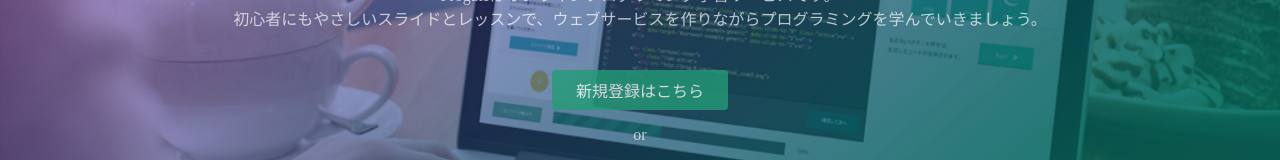
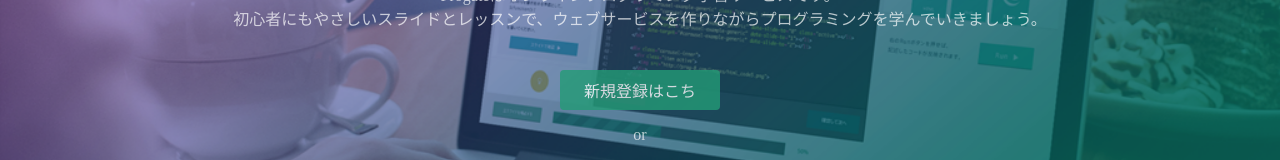
Before and after one commit to kobonosuke/prog-8.github.io, a plain HTML site: page index.html in a window 1280 px wide. Shown: the part 362-522 px from the top of the page. Drawn offline with Linux system fonts and the light colour scheme.

Commit message:
Update index.html

```diff
--- a/index.html
+++ b/index.html
@@ -26,7 +26,7 @@
       <h1>LEARN TO CODE.<br>LEARN TO BE CREATIVE.</h1>
       <p>Progateはオンラインプログラミング学習サービスです。<br>初心者にもやさしいスライドとレッスンで、ウェブサービスを作りながらプログラミングを学んでいきましょう。</p>
       <div class="btn-wrapper">
-        <a href="#" class="btn signup">新規登録はこちら</a>
+        <a href="#" class="btn signup">新規登録はこち</a>
         <p>or</p>
         <a href="#" class="btn facebook"><span class="fa fa-facebook"></span>Facebookで登録</a>
         <a href="#" class="btn twitter"><span class="fa fa-twitter"></span>Twitterで登録</a>
```
